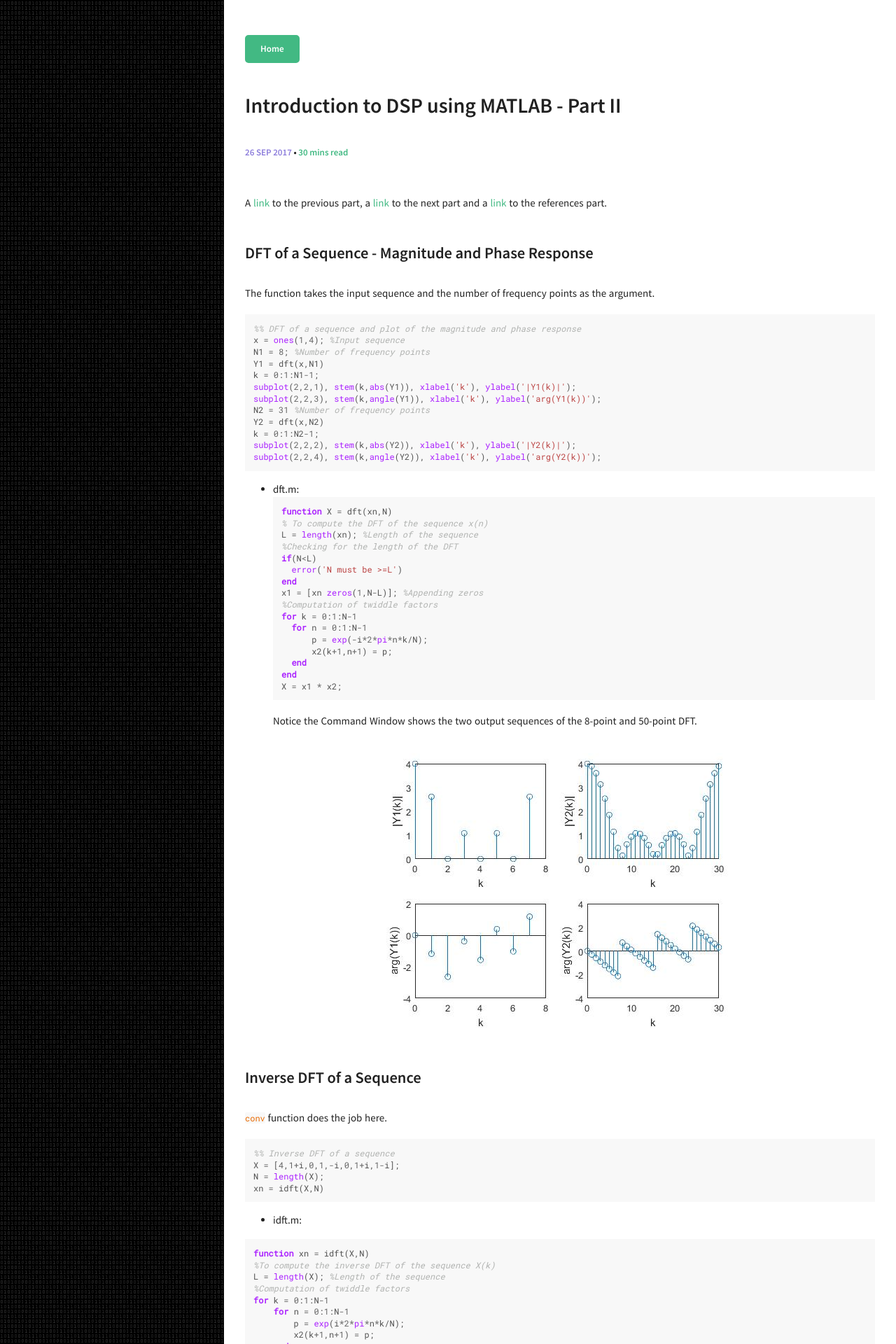
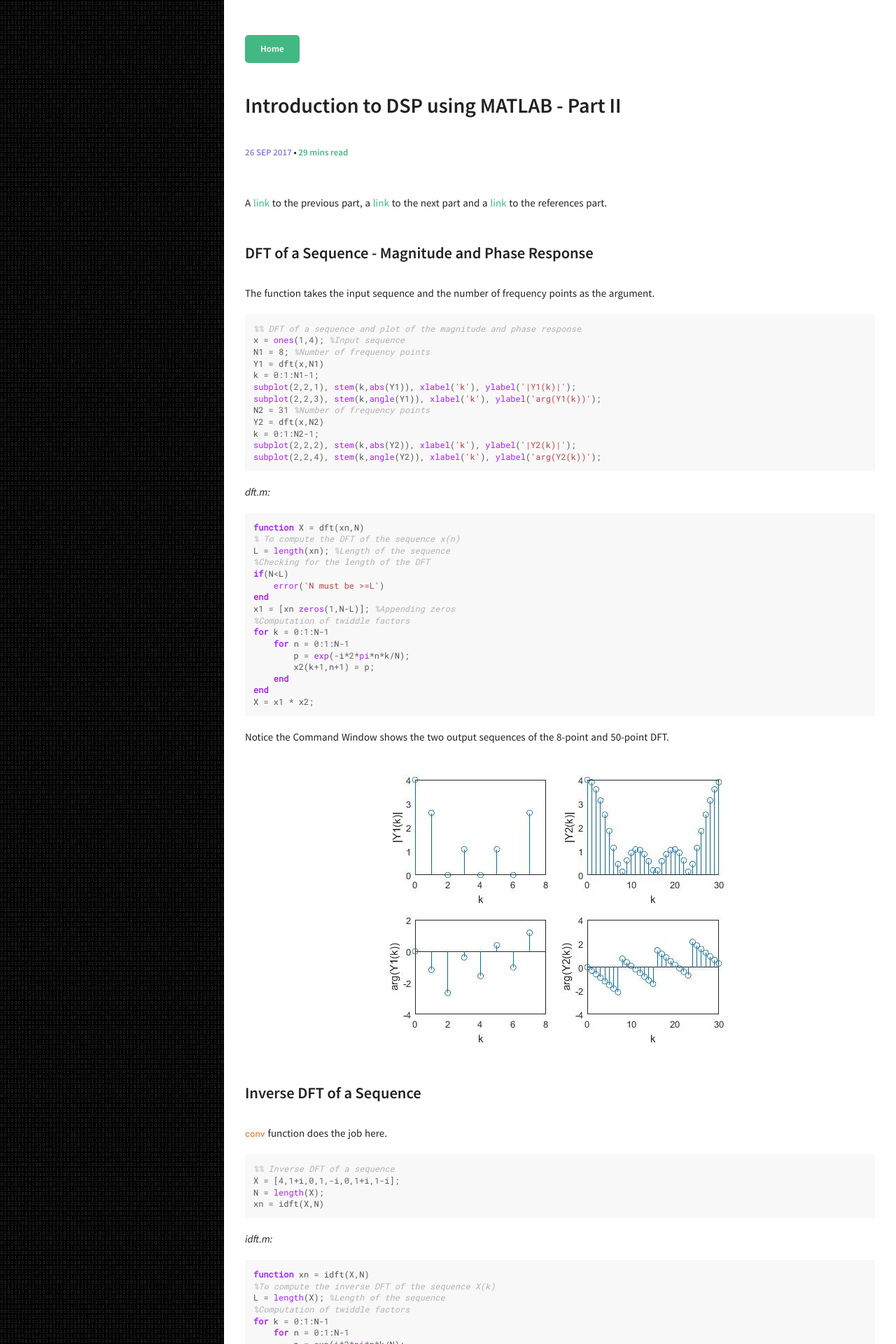
Before and after one commit to sohambhattacharyya/sohambhattacharyya.github.io, a Jekyll site: the page built from _posts/2017-09-25-Introduction-to-DSP-using-MATLAB-Part-II.markdown, in a window 1280 px wide. Shown: the top 1920 px of the page at 70% size. Built offline with Jekyll 4.4.1, drawn with Linux system fonts in a browser that asks for light colours; comment, search, counter and statistics services are not loaded; some of the changed text lies outside the part shown.

````diff
--- a/_posts/2017-04-09-Introduction-to-DSP-using-MATLAB-Part-I.markdown
+++ b/_posts/2017-04-09-Introduction-to-DSP-using-MATLAB-Part-I.markdown
@@ -72,7 +72,8 @@ title('Convolution of two sequences x(n) and h(n)');
 
 ![Convolution of two sequences](/img/dsp_matlab_1/blog2.jpg)
 
-* Command Window output:
+Command Window output:
+
 ```matlab
 y =
      1     1     3     5     4     9     8     9    11     6     5     2
--- a/_posts/2017-09-25-Introduction-to-DSP-using-MATLAB-Part-II.markdown
+++ b/_posts/2017-09-25-Introduction-to-DSP-using-MATLAB-Part-II.markdown
@@ -7,8 +7,6 @@ tags: [DSP, MATLAB, convolution, system, frequency, FIR]
 comments: true
 ---
 A [link][part1] to the previous part, a [link][part3] to the next part and a [link][part4] to the references part.
-
-
 
 
 
@@ -30,7 +28,9 @@ k = 0:1:N2-1;
 subplot(2,2,2), stem(k,abs(Y2)), xlabel('k'), ylabel('|Y2(k)|');
 subplot(2,2,4), stem(k,angle(Y2)), xlabel('k'), ylabel('arg(Y2(k))');
 ```
-* dft.m:
+
+*dft.m:*
+
 ```matlab
 function X = dft(xn,N)
 % To compute the DFT of the sequence x(n)
@@ -63,7 +63,7 @@ X = [4,1+i,0,1,-i,0,1+i,1-i];
 N = length(X);
 xn = idft(X,N)
 ```
-* idft.m:
+*idft.m:*
 
 ```matlab
 function xn = idft(X,N)
@@ -78,7 +78,9 @@ for k = 0:1:N-1
 end
 xn = (X*x2.')/N;
 ```
-* Command Window output:
+
+Command Window output:
+
 ```matlab
 xn =
   Columns 1 through 7
@@ -130,7 +132,9 @@ end
 % Matrix convolution
 y = x*H';
 ```
-* Command Window output:
+
+Command Window output:
+
 ```matlab
 x =
          0    0.9239    0.7071   -0.3827   -1.0000   -0.3827    0.7071    0.9239
@@ -177,7 +181,7 @@ h = [1,2,1,1]; % Impulse sequence
 N = 4; % Length of each block before appending zeros
 y = ovrlsav(x,h,N);
 ```
-* ovrlsav.m:
+*ovrlsav.m:*
 
 ```matlab
 function y = ovrlsav(x,h,N)
@@ -204,7 +208,8 @@ end
 Y = Y(:,M:N)'; %Discard first M-1 blocks
 y = (Y(:))'
 ```
-* Command Window output:
+Command Window output:
+
 ```matlab
 y =
      1     4     4     3     8     5    -2    -6    -6    -1     4     5     1     1    -1
@@ -222,7 +227,8 @@ h = [1,2,1,1]; %Impulse sequence
 L = 4; %Length of each block before appending zeros
 y = ovrladd(x,h,L);
 ```
-* ovrladd.m:
+
+*ovrladd.m:*
 
 ```matlab
 function y = ovrladd(x,h,L)
@@ -268,7 +274,9 @@ for j = 1:y
 end
 y = ypnew
 ```
-* Command Window output:
+
+Command Window output:
+
 ```matlab
 y =
      1     4     4     3     8     5    -2    -6    -6    -1     4     5     1     1    -1     0     0     0     0
@@ -302,7 +310,8 @@ subplot(2,1,2); plot(om/pi,an);        grid; xlabel('Normalized frequency'); yla
 
 ![Butterworth lowpass filter](/img/dsp_matlab_2/blog3.jpg)
 
-* Command Window output:
+Command Window output:
+
 ```matlab
 b =
     0.1518    0.6073    0.9109    0.6073    0.1518
@@ -333,7 +342,8 @@ subplot(2,1,2); plot(ph/pi,an); grid; xlabel('Normalized frequency'); ylabel('Ph
 
 ![Butterworth bandpass filter](/img/dsp_matlab_2/blog4.jpg)
 
-* Command Window output:
+Command Window output:
+
 ```matlab
 b =
     0.0060         0   -0.0240         0    0.0359         0   -0.0240         0    0.0060
@@ -367,7 +377,8 @@ subplot(2,1,2); plot(om/pi,an); grid; xlabel('Normalized frequency'); ylabel('Ph
 
 ![Butterworth highpass filter](/img/dsp_matlab_2/blog5.jpg)
 
-* Command Window output:
+Command Window output:
+
 ```matlab
 b =
     0.0265   -0.1058    0.1587   -0.1058    0.0265
@@ -398,7 +409,8 @@ subplot(2,1,2); plot(ph/pi,an); grid; xlabel('Normalized frequency'); ylabel('Ph
 
 ![Butterworth band-stop filter](/img/dsp_matlab_2/blog6.jpg)
 
-* Command Window output:
+Command Window output:
+
 ```matlab
 b =
     0.2348   -1.1611    3.0921   -5.2573    6.2629   -5.2573    3.0921   -1.1611    0.2348
@@ -431,14 +443,14 @@ subplot(2,1,2); plot(ph/pi,an); grid; xlabel('Normalized frequency'); ylabel('Ph
 
 ![Chebyshev 1 lowpass filter](/img/dsp_matlab_2/blog7.jpg)
 
-* Command Window output:
+Command Window output:
+
 ```matlab
 b =
     0.0018    0.0073    0.0110    0.0073    0.0018
 a =
     1.0000   -3.0543    3.8290   -2.2925    0.5507
 ```
-
 
 ### Chebyshev Type II Lowpass Filter
 
@@ -464,7 +476,8 @@ subplot(2,1,2); plot(ph/pi,an);        grid; xlabel('Normalized frequency'); yla
 
 ![Chebyshev 2 lowpass filter](/img/dsp_matlab_2/blog8.jpg)
 
-* Command Window output:
+Command Window output:
+
 ```matlab
 b =
     0.1160   -0.0591    0.1630   -0.0591    0.1160
@@ -494,7 +507,8 @@ subplot(2,1,2); plot(ph/pi,an); grid; xlabel('Normalized frequency'); ylabel('Ph
 
 ![Chebyshev 1 bandpass filter](/img/dsp_matlab_2/blog9.jpg)
 
-* Command Window output:
+Command Window output:
+
 ```matlab
 b =
     0.0083         0   -0.0248         0    0.0248         0   -0.0083
@@ -525,7 +539,8 @@ subplot(2,1,2); plot(ph/pi,an); grid; xlabel('Normalized frequency'); ylabel('Ph
 
 ![Chebyshev 2 band-stop filter](/img/dsp_matlab_2/blog10.jpg)
 
-* Command Window output:
+Command Window output:
+
 ```matlab
 b =
     0.4870   -1.7177    3.3867   -4.1110    3.3867   -1.7177    0.4870
@@ -546,7 +561,8 @@ f = 5;           % Sampling frequency
 [bz,az] = impinvar(b,a,f)
 ```
 
-* Command Window output:
+Command Window output:
+
 ```matlab
 bz =
     0.0000    0.0290   -0.0195
@@ -567,8 +583,7 @@ f = 1;       % Sampling frequency
 [bz,az] = bilinear(b,a,f)
 ```
 
-* Command Window output:
-
+Command Window output:
 
 ```matlab
 bz =
````
